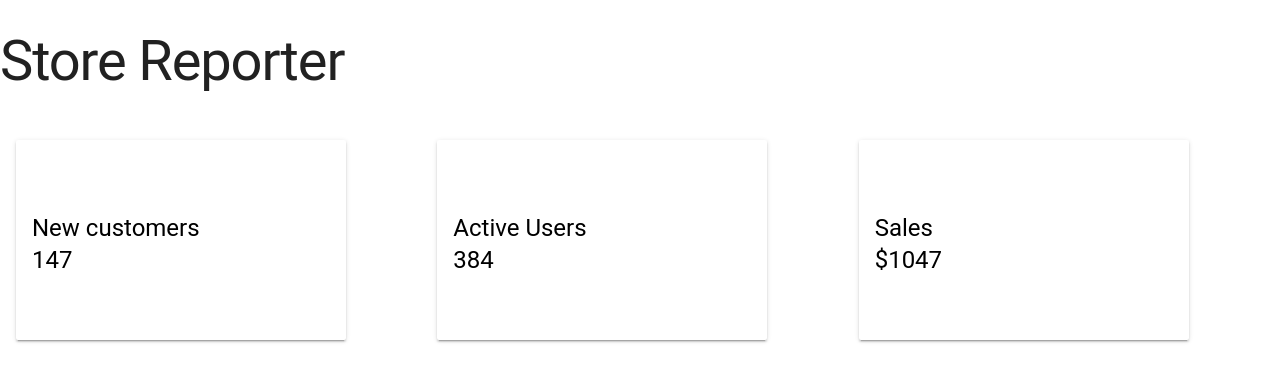
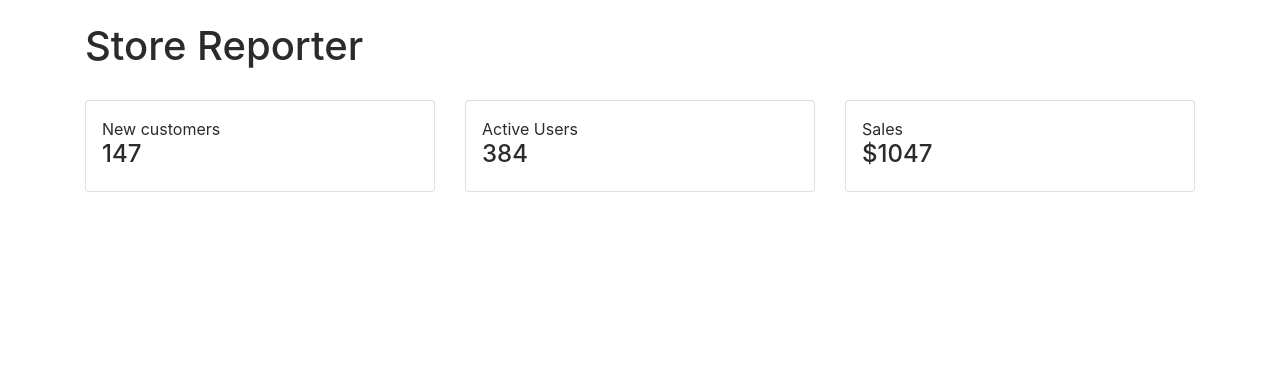
Before and after one commit to olufotebig/angular4-ecommerce-dashboard, an Angular app: page / in a window 1280 px wide. Shown: the top 382 px of the page. Built offline with nearby package versions, Linux system fonts and the light colour scheme.

Commit message:
end of article one

```diff
--- a/src/app/app.component.html
+++ b/src/app/app.component.html
@@ -1,12 +1,14 @@
+<div class="container pt-4">
 	<h1>{{title}}</h1>
-<div class="mdl-grid">
-	<div class="mdl-cell mdl-cell--4-col">
+	<div class="row pt-4">
+		<div class="col">
 			<app-summary-card [storeSummary]="newCustomersCount"></app-summary-card>
 		</div>
-	<div class="mdl-cell mdl-cell--4-col">
+		<div class="col">
 			<app-summary-card [storeSummary]="activeUsersCount"></app-summary-card>
 		</div>
-	<div class="mdl-cell mdl-cell--4-col">
+		<div class="col">
 			<app-summary-card [storeSummary]="salesSum"></app-summary-card>
 		</div>
 	</div>
+</div>
--- a/src/app/summary-card/summary-card.component.html
+++ b/src/app/summary-card/summary-card.component.html
@@ -1,7 +1,4 @@
-<div class="mdl-card mdl-shadow--2dp" *ngIf="storeSummary">
-  <div class="mdl-card__title mdl-card--expand">
-    <h4>{{storeSummary.name}}<br>
-  	{{storeSummary.content}}</h4>
-  </div>
-
+<div class="card p-3" *ngIf="storeSummary">
+	<p class="mb-0">{{storeSummary.name}}</p>
+	<h4>{{storeSummary.content}}</h4>
 </div>
--- a/src/index.html
+++ b/src/index.html
@@ -7,8 +7,10 @@
 
 <meta name="viewport" content="width=device-width, initial-scale=1">
 <link rel="icon" type="image/x-icon" href="favicon.ico">
-  <link rel="stylesheet" href="https://fonts.googleapis.com/icon?family=Material+Icons">
-  <link rel="stylesheet" href="https://code.getmdl.io/1.3.0/material.indigo-pink.min.css">
+<link rel="stylesheet"
+	href="https://maxcdn.bootstrapcdn.com/bootstrap/4.0.0-alpha.6/css/bootstrap.min.css"
+	integrity="sha384-rwoIResjU2yc3z8GV/NPeZWAv56rSmLldC3R/AZzGRnGxQQKnKkoFVhFQhNUwEyJ"
+	crossorigin="anonymous">
 </head>
 <body>
 	<app-root>Loading...</app-root>
```
Lines whose indentation alone changed are shown as unchanged.
